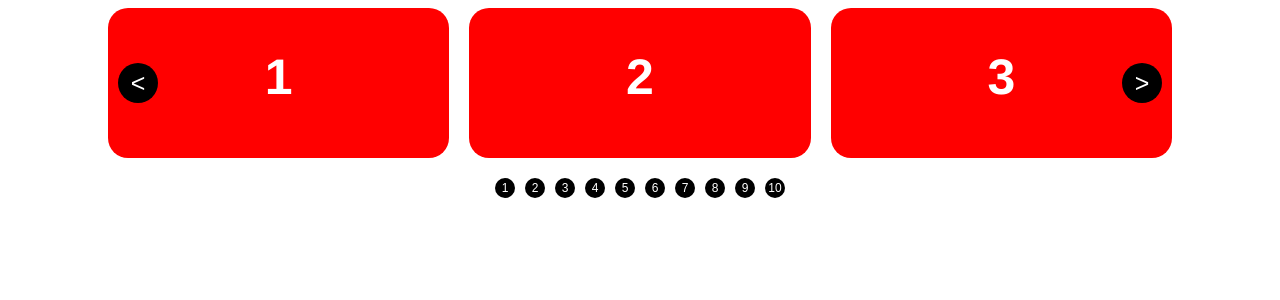
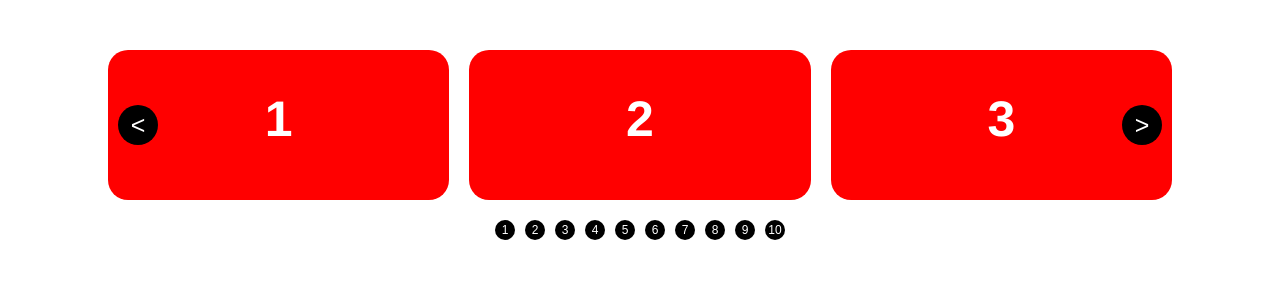
Before and after one commit to sasaafanasienka/Carousel, a React app: page / in a window 1280 px wide. Shown: the top 300 px of the page. Built offline with nearby package versions, Linux system fonts and the light colour scheme.

Commit message:
some bгgs fixed

```diff
--- a/src/components/App.css
+++ b/src/components/App.css
@@ -4,3 +4,9 @@
     padding: 0 100px 0 100px;
     margin: 0;
 }
+
+.inputs {
+    display: flex;
+    flex-direction: column;
+    margin-bottom: 50px;
+}
--- a/src/components/App.js
+++ b/src/components/App.js
@@ -1,27 +1,24 @@
-import React, { Component } from "react";
+import React, { Component, useState } from "react";
 import './App.css'
 import '../styles/anyClassName.css'
 import Carousel from "./Carousel/Carousel"
 
 function App() {
 
-    const contentArr = [
-        <div className='anyClassName'>1</div>,
-        <div className='anyClassName'>2</div>,
-        <div className='anyClassName'>3</div>,
-        <div className='anyClassName'>4</div>,
-        <div className='anyClassName'>5</div>,
-        <div className='anyClassName'>6</div>,
-        <div className='anyClassName'>7</div>,
-        <div className='anyClassName'>8</div>,
-        <div className='anyClassName'>9</div>,
-        <div className='anyClassName'>10</div>,
-    ]
+    function makeContentArr(numberOfItems) {
+        let contentArr = []
+        for (let i = 0; i < numberOfItems; i++) {
+            contentArr.push(
+                <div className='anyClassName'>{i + 1}</div>
+            )
+        }
+        return contentArr
+    }
 
     return (
         <div className='App'>
             <Carousel
-                content={contentArr}
+                content={makeContentArr(10)}
                 gap={20}
                 itemsOnScreen={3}
                 loop={true}
--- a/src/components/Carousel/Carousel.css
+++ b/src/components/Carousel/Carousel.css
@@ -8,4 +8,5 @@
     flex-direction: column;
     overflow: hidden;
     padding: 0 0 60px 0;
+    margin: 50px 0;
 }
--- a/src/components/Carousel/Carousel.js
+++ b/src/components/Carousel/Carousel.js
@@ -11,49 +11,39 @@ function Carousel(props) {
 
     const [touchPoint, savePoint] = useState(0)
     const [currentPosition, savePosition] = useState(0)
-    const [state, setState] = useState({
-        componentWasMounted: false
-    })
+    const [itemsOnScreen, setItemsOnScreen] = useState(props.itemsOnScreen ? props.itemsOnScreen : 1)
+    const [gap, setGap] = useState(props.gap ? props.gap : '10px')
+    const [loop, setLoop] = useState(props.loop ? props.loop : false)
+    const [itemsQuantity, setItemsQuantity] = useState(props.content.length)
+    const [DOMItemsQuantity, setDOMItemsQuantity] = useState(loop && itemsQuantity > itemsOnScreen ? itemsQuantity + 2 * itemsOnScreen : itemsQuantity)
+    const [itemWidth, setItemWidth] = useState(0)
+    const [rightPositionsArr, setRightPositionsArr] = useState([])
+    const [gridTemplate, setGridTemplate] = useState('')
+    const [wasMounted, setWasMounted] = useState(false)
 
     useEffect(() => {
-        if (!state.componentWasMounted) {
+        if (!wasMounted) {
             const carouselWidth = document.querySelector('.Carousel').clientWidth
-            const itemsOnScreen = props.itemsOnScreen
-            const gap = props.gap
             const itemWidth = (carouselWidth - (gap * (itemsOnScreen - 1))) / itemsOnScreen
-            let itemsQuantity = props.content.length
-            let realItemsQuantity = itemsQuantity
-            if (props.loop && itemsQuantity > itemsOnScreen) {
-                realItemsQuantity = itemsQuantity + 2 * itemsOnScreen
-            }
-            let gridTemplate = ''
-            for (let i = 0; i < realItemsQuantity; i++) {
-                gridTemplate = gridTemplate.concat(`${itemWidth}px `)
-            }
+            let gridTemplate = `repeat(${DOMItemsQuantity}, ${itemWidth}px)`
             const rightPositionsArr = [0]
-            for (let i = 1; i <= realItemsQuantity - itemsOnScreen; i++) {
+            for (let i = 1; i <= DOMItemsQuantity - itemsOnScreen; i++) {
                 rightPositionsArr.push(-i * (itemWidth + gap))
             }
             let renderingPosition = 0
             if (props.loop && itemsQuantity > itemsOnScreen) {
                 renderingPosition = rightPositionsArr[itemsOnScreen]
             }
+            document.querySelector('.CarouselContent').style.left = `${renderingPosition}px`
+            document.querySelector('.CarouselContent').style.gap = `0px ${gap}px`
+            document.querySelector('.CarouselContent').style.gridTemplateColumns = gridTemplate
             savePosition(renderingPosition)
-            document.querySelector('.CarouselContent').style.left = `${renderingPosition}px`
-            document.querySelector('.CarouselContent').style.gap = `0px ${props.gap}px`
-            document.querySelector('.CarouselContent').style.gridTemplateColumns = gridTemplate
-            setState({
-                componentWasMounted: true,
-                carouselWidth: carouselWidth,
-                itemsOnScreen: itemsOnScreen,
-                itemsQuantity: itemsQuantity,
-                rightPositionsArr: rightPositionsArr,
-                gap: gap,
-                itemWidth: itemWidth,
-                gridTEmplate: gridTemplate,
-            })
+            setItemWidth(itemWidth)
+            setRightPositionsArr(rightPositionsArr)
+            setGridTemplate(gridTemplate)
+            setWasMounted(true);
         }
-    });
+    })
 
     function saveTouchPoint(event) {
         savePoint(event.targetTouches[0].clientX)
@@ -65,17 +55,17 @@ function Carousel(props) {
     }
 
     function buttonMove(direction) {
-        const currentIndex = state.rightPositionsArr.indexOf(currentPosition)
-        const newPosition = state.rightPositionsArr[currentIndex + direction]
+        const currentIndex = rightPositionsArr.indexOf(currentPosition)
+        const newPosition = rightPositionsArr[currentIndex + direction]
         if (newPosition !== undefined) {
             animatedMove(currentPosition, newPosition)
-            if (props.loop && state.rightPositionsArr.indexOf(newPosition) === 0) {
-                flashMove(state.rightPositionsArr[state.itemsQuantity])
-                savePosition(state.rightPositionsArr[state.itemsQuantity])
+            if (loop && rightPositionsArr.indexOf(newPosition) === 0) {
+                flashMove(rightPositionsArr[itemsQuantity])
+                savePosition(rightPositionsArr[itemsQuantity])
                 return
-            } else if (props.loop && state.rightPositionsArr.indexOf(newPosition) === state.rightPositionsArr.length - 1) {
-                flashMove(state.rightPositionsArr[state.rightPositionsArr.length - 1 - state.itemsQuantity])
-                savePosition(state.rightPositionsArr[state.rightPositionsArr.length - 1 - state.itemsQuantity])
+            } else if (loop && rightPositionsArr.indexOf(newPosition) === rightPositionsArr.length - 1) {
+                flashMove(rightPositionsArr[rightPositionsArr.length - 1 - itemsQuantity])
+                savePosition(rightPositionsArr[rightPositionsArr.length - 1 - itemsQuantity])
                 return
             }
             savePosition(newPosition)
@@ -85,12 +75,12 @@ function Carousel(props) {
 
     function paginationMove(id) {
         let loopCorrection = 0
-        if (props.loop && props.content.length > state.itemsOnScreen) {
-            loopCorrection = state.itemsOnScreen;
+        if (loop && itemsQuantity > itemsOnScreen) {
+            loopCorrection = itemsOnScreen;
         }
-        let newPosition = state.rightPositionsArr[Number(id) + loopCorrection]
+        let newPosition = rightPositionsArr[Number(id) + loopCorrection]
         if (newPosition === undefined) {
-            newPosition = state.rightPositionsArr[state.itemsQuantity - state.itemsOnScreen]
+            newPosition = rightPositionsArr[itemsQuantity - itemsOnScreen]
         }
         if (newPosition !== currentPosition) {
             animatedMove(currentPosition, newPosition)
@@ -101,28 +91,28 @@ function Carousel(props) {
     function positionAdjust() {
         const currentX = Number(document.querySelector('.CarouselContent').style.left.slice(0, -2))
         let nearestRightPos = 0
-        for (let i = 1; i < state.rightPositionsArr.length; i++) {
-            if (Math.abs(currentX - state.rightPositionsArr[i]) < Math.abs(currentX - state.rightPositionsArr[nearestRightPos])) {
+        for (let i = 1; i < rightPositionsArr.length; i++) {
+            if (Math.abs(currentX - rightPositionsArr[i]) < Math.abs(currentX - rightPositionsArr[nearestRightPos])) {
                 nearestRightPos = i
             }
         }
-        let newPosition = state.rightPositionsArr[nearestRightPos]
+        let newPosition = rightPositionsArr[nearestRightPos]
         animatedMove(currentX, newPosition)
-        if (props.loop && state.rightPositionsArr.indexOf(newPosition) === 0) {
-            flashMove(state.rightPositionsArr[state.itemsQuantity])
-            savePosition(state.rightPositionsArr[state.itemsQuantity])
+        if (loop && rightPositionsArr.indexOf(newPosition) === 0) {
+            flashMove(rightPositionsArr[itemsQuantity])
+            savePosition(rightPositionsArr[itemsQuantity])
             return
-        } else if (props.loop && state.rightPositionsArr.indexOf(newPosition) === state.rightPositionsArr.length - 1) {
-            flashMove(state.rightPositionsArr[state.rightPositionsArr.length - 1 - state.itemsQuantity])
-            savePosition(state.rightPositionsArr[state.rightPositionsArr.length - 1 - state.itemsQuantity])
+        } else if (loop && rightPositionsArr.indexOf(newPosition) === rightPositionsArr.length - 1) {
+            flashMove(rightPositionsArr[rightPositionsArr.length - 1 - itemsQuantity])
+            savePosition(rightPositionsArr[rightPositionsArr.length - 1 - itemsQuantity])
             return
         }
-        savePosition(state.rightPositionsArr[nearestRightPos])
+        savePosition(rightPositionsArr[nearestRightPos])
     }
 
     return(
         <div className='Carousel'>
-            <CarouselContent content={makeContentDOM(props.content, props.itemsOnScreen, props.loop)}
+            <CarouselContent content={makeContentDOM(props.content, itemsOnScreen, loop)}
                              onTouch={saveTouchPoint}
                              onMove={touchMove}
                              onTouchEnd={positionAdjust}
@@ -134,7 +124,7 @@ function Carousel(props) {
                             onMove={buttonMove}
             />
             <CarouselPagination onMove={paginationMove}
-                                itemsQuantity={state.itemsQuantity}
+                                itemsQuantity={itemsQuantity}
             />
         </div>
     )
--- a/src/components/Carousel/components/CarouselButton/CarouselButton.css
+++ b/src/components/Carousel/components/CarouselButton/CarouselButton.css
@@ -12,6 +12,9 @@
     font-size: 25px;
     padding: 0;
     text-align: center;
+    outline: none;
+    -webkit-tap-highlight-color: rgba(255, 255, 255, 0);
+    -webkit-tap-highlight-color: transparent;
 }
 
 .CarouselButton_previous {
--- a/src/components/Carousel/components/CarouselPageLink/CarouselPageLink.css
+++ b/src/components/Carousel/components/CarouselPageLink/CarouselPageLink.css
@@ -13,6 +13,10 @@
     text-align: center;
     font-size: 12px;
 
+    outline: none;
+    -webkit-tap-highlight-color: rgba(255, 255, 255, 0);
+    -webkit-tap-highlight-color: transparent;
+
 }
 
 .CarouselPageLink:last-of-type {
--- a/src/components/Carousel/utilits/makeContentDOM.js
+++ b/src/components/Carousel/utilits/makeContentDOM.js
@@ -1,14 +1,38 @@
+import React, { Component } from "react";
+
 function makeContentDOM(content, itemsOnScreen, loop) {
-    if (loop && content.length <= itemsOnScreen) {
-        return content
+    if (!loop || content.length <= itemsOnScreen) {
+        let editedContent =[]
+        for( let i = 0; i < content.length; i++) {
+            editedContent.push(
+                <div key={i}>
+                    {content[i]}
+                </div>
+            )
+        }
+        return editedContent
     } else {
         let infiniteContent = []
         for (let i = content.length - itemsOnScreen; i < content.length; i++) {
-            infiniteContent.push(content[i])
+            infiniteContent.push(
+                <div key={i - content.length}>
+                    {content[i]}
+                </div>
+            )
         }
-        infiniteContent = infiniteContent.concat(content)
+        for (let i = 0; i < content.length; i++) {
+            infiniteContent.push(
+                <div key={i}>
+                    {content[i]}
+                </div>
+            )
+        }
         for (let i = 0; i < itemsOnScreen; i++) {
-            infiniteContent.push(content[i])
+            infiniteContent.push(
+                <div key={i + content.length}>
+                    {content[i]}
+                </div>
+            )
         }
         return infiniteContent
     }
```
